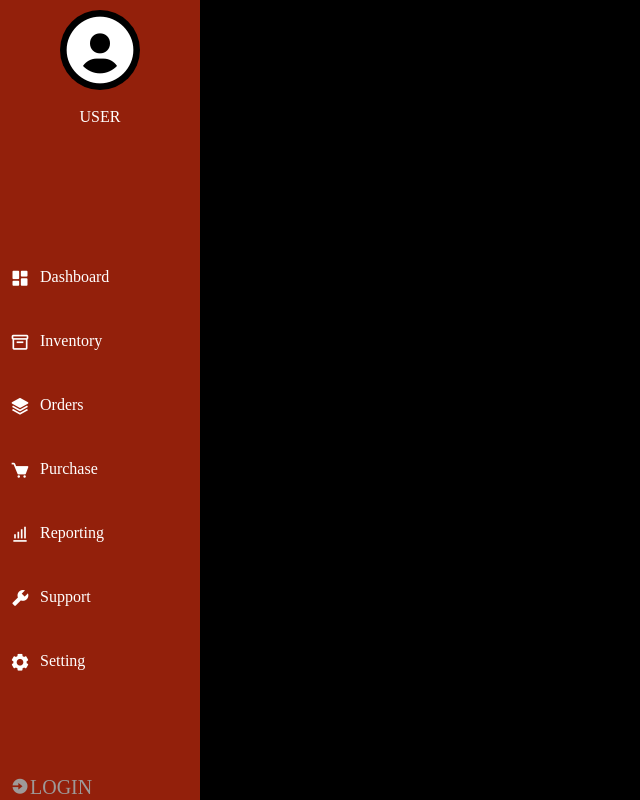
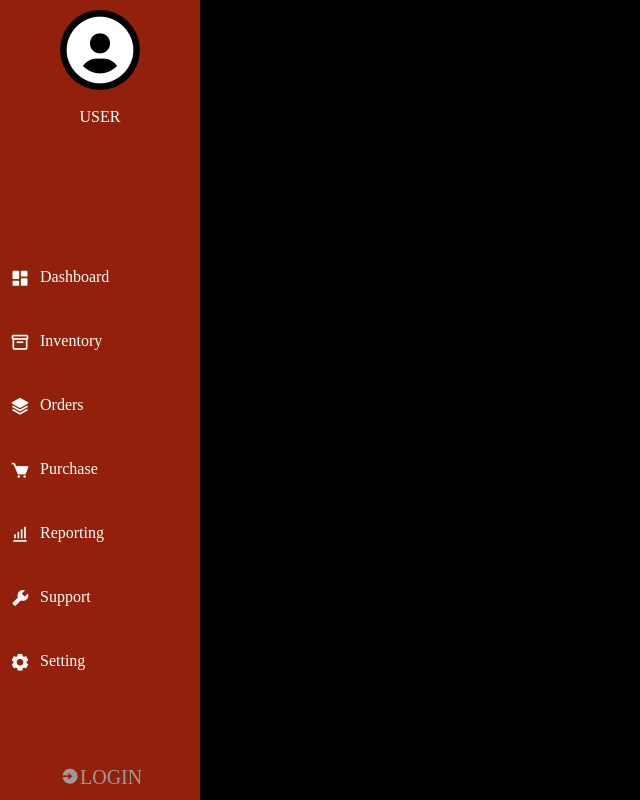
Before and after one commit to Lovethrech/personal-finance-manager, a Vue app: page / in a window 1280 px wide. Shown: the whole page, without its empty margins (0-640 px from the left). Built offline with nearby package versions, Linux system fonts and the light colour scheme.

Commit message:
...working on the sideNav components

```diff
--- a/src/components/side-nav/SideNavLogin.vue
+++ b/src/components/side-nav/SideNavLogin.vue
@@ -6,8 +6,9 @@ const {name, icon, link}=defineProps(['name','icon', 'link']);
 
 <style scoped>
 .side-nav-login-main-ctn{
-    width: 100%;
-    display:flex;
+    width:100%;
+    display:center;
+    justify-content:center;
 }
 .side-nav-login-mini-ctn{
     display:flex;
--- a/src/components/side-nav/SideNavMainCtn.vue
+++ b/src/components/side-nav/SideNavMainCtn.vue
@@ -19,9 +19,10 @@ import SideNavLogin from "@/components/side-nav/SideNavLogin.vue";
     flex-direction:column;
 }
 .login{
+    position: absolute;
+    bottom: 10px;
     display:flex;
-    position: absolute;
-    bottom:0;
+    margin:0 50px;
 }
 </style>
 
```
